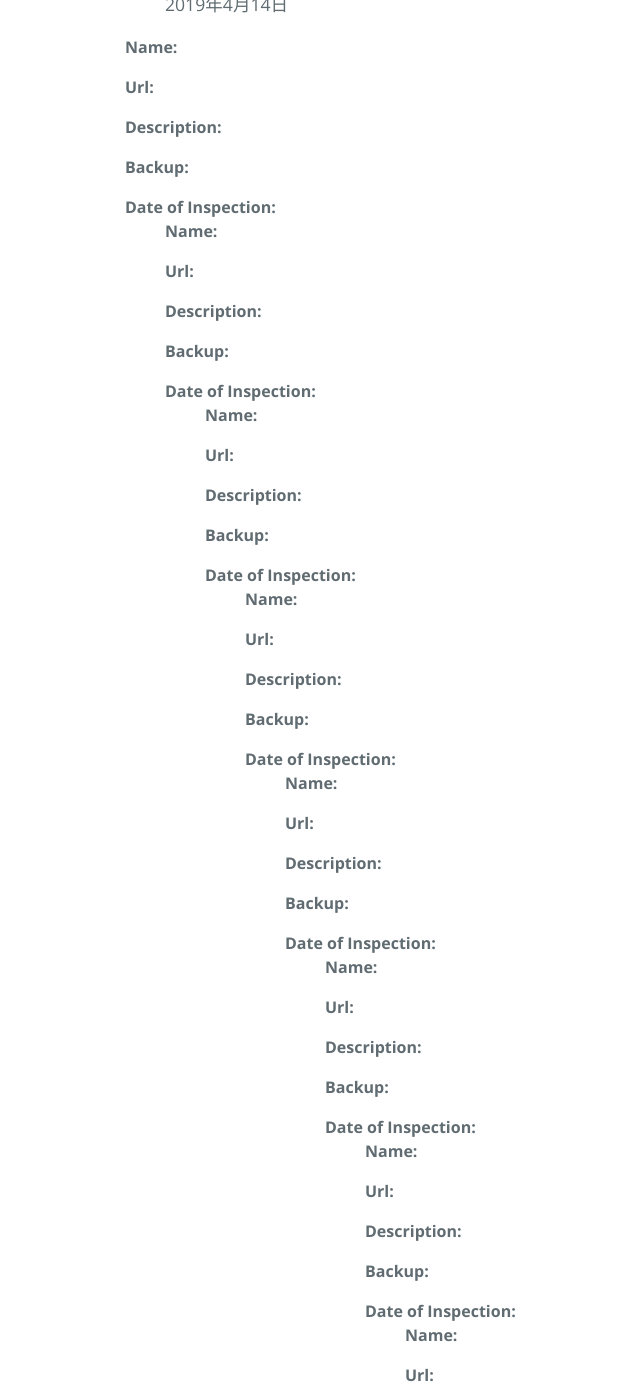
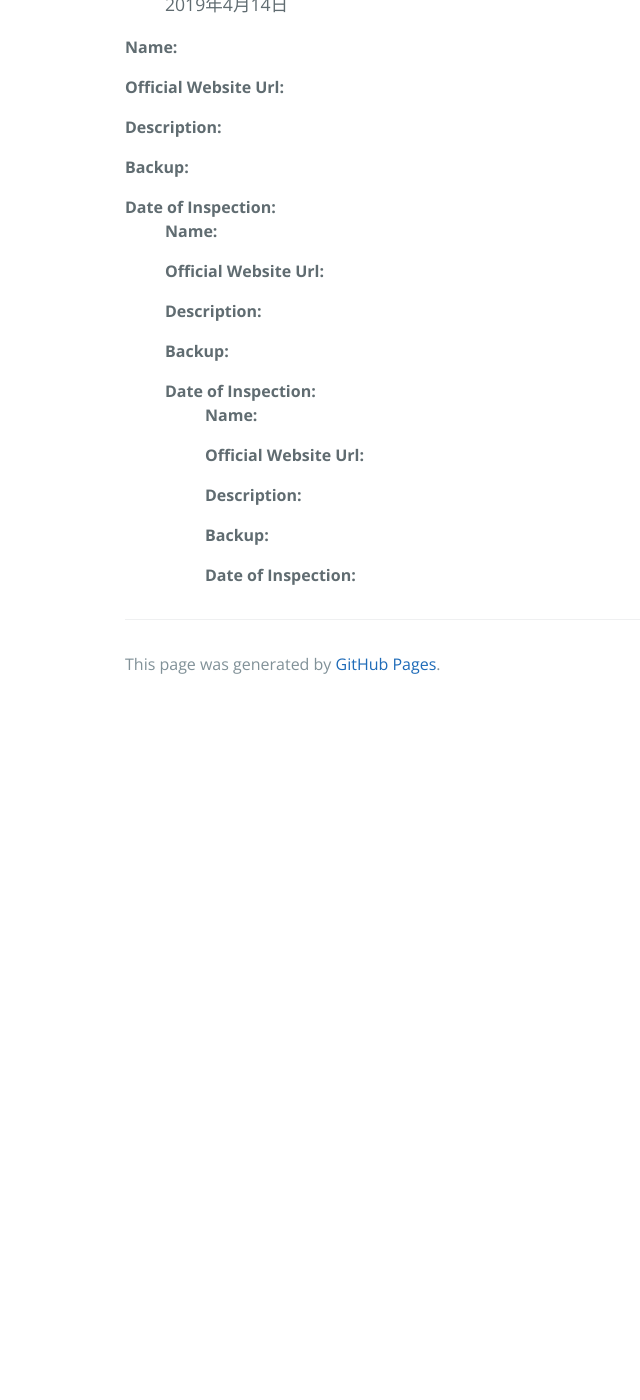
Before and after one commit to arthasxkyang/arthasxkyang.github.io, a Jekyll site: the page built from toolslist.md, in a window 1280 px wide and 1400 px high, scrolled down 4360 px. Shown: the whole window, without its empty margins (99-739 px from the left). Built offline with Jekyll 4.4.1, drawn with Linux system fonts in a browser that asks for light colours; after the commit the page ends 5068 px from its top, so only the background shows below that; some of the changed text lies outside the part shown.

Commit message:
Update toolslist.md

```diff
--- a/toolslist.md
+++ b/toolslist.md
@@ -9,7 +9,7 @@ Description: 备忘目录
 <dl>
 <dt>Name:</dt>
 <dd>Everything</dd>
-<dt>Url:</dt>
+<dt>Official Website Url:</dt>
 <dd>https://www.voidtools.com/zh-cn/</dd>
 <dt>Description:</dt>
 <dd>本地文件搜索；检索；查找</dd>
@@ -19,206 +19,100 @@ Description: 备忘目录
 <dd>2019年4月14日</dd>
 </dl>
 
+
 <dl><dt>Name:</dt><dd>BubbleUPnP
-</dd><dt>Url:</dt><dd>https://www.bubblesoftapps.com/
+</dd><dt>Official Website Url:</dt><dd>https://www.bubblesoftapps.com/
 </dd><dt>Description:</dt><dd>用来连接UPnP/DLNA Media Servers的付费软件
 </dd><dt>Backup:</dt><dd>无
 </dd><dt>Date of Inspection:</dt><dd>2019年4月14日</dd></dl>
 
+
 <dl><dt>Name:</dt><dd>JJDown
-</dd><dt>Url:</dt><dd https://www.jijidown.com/
+</dd><dt>Official Website Url:</dt><dd https://www.jijidown.com/
 </dd><dt>Description:</dt><dd>下载b站视频；唧唧下载器
 </dd><dt>Backup:</dt><dd>无
 </dd><dt>Date of Inspection:</dt><dd>2019年4月14日</dd></dl>
 
+
 <dl><dt>Name:</dt><dd>NCM Dump
-</dd><dt>Url:</dt><dd>https://github.com/NoColor2/ncmdump
+</dd><dt>Official Website Url:</dt><dd>https://github.com/NoColor2/ncmdump
 </dd><dt>Description:</dt><dd>网易云ncm格式转换
 </dd><dt>Backup:</dt><dd>Forked，https://github.com/arthasxkyang/ncmdump
 </dd><dt>Date of Inspection:</dt><dd>2019年4月14日</dd></dl>
 
+
 <dl><dt>Name:</dt><dd>ArcTime
-</dd><dt>Url:</dt><dd>https://arctime.org/
+</dd><dt>Official Website Url:</dt><dd>https://arctime.org/
 </dd><dt>Description:</dt><dd>跨平台字幕软件
 </dd><dt>Backup:</dt><dd>无
 </dd><dt>Date of Inspection:</dt><dd>2019年4月14日</dd></dl>
 
+
 <dl><dt>Name:</dt><dd>FolderSizePortable
-</dd><dt>Url:</dt><dd>https://www.mindgems.com/products/Folder-Size/Folder-Size-Download.htm
+</dd><dt>Official Website Url:</dt><dd>https://www.mindgems.com/products/Folder-Size/Folder-Size-Download.htm
 </dd><dt>Description:</dt><dd>文件夹大小分析工具；硬盘占用分析
 </dd><dt>Backup:</dt><dd>无
 </dd><dt>Date of Inspection:</dt><dd>2019年4月14日</dd></dl>
 
+
 <dl><dt>Name:</dt><dd>HWMonitorPro
-</dd><dt>Url:</dt><dd>https://www.cpuid.com/softwares/hwmonitor-pro.html
+</dd><dt>Official Website Url:</dt><dd>https://www.cpuid.com/softwares/hwmonitor-pro.html
 </dd><dt>Description:</dt><dd>硬件温度检测；温度监测；温度监控；付费软件
 </dd><dt>Backup:</dt><dd>无
 </dd><dt>Date of Inspection:</dt><dd>2019年4月14日</dd></dl>
 
+
 <dl><dt>Name:</dt><dd>Msi Afterburner
-</dd><dt>Url:</dt><dd>-
+</dd><dt>Official Website Url:</dt><dd>-
 </dd><dt>Description:</dt><dd>显卡超频；一键超频；软超；显卡监控
 </dd><dt>Backup:</dt><dd>无
 </dd><dt>Date of Inspection:</dt><dd>2019年4月14日</dd></dl>
 
+
 <dl><dt>Name:</dt><dd> IDM
-</dd><dt>Url:</dt><dd>-
+</dd><dt>Official Website Url:</dt><dd>-
 </dd><dt>Description:</dt><dd>多线程下载器
 </dd><dt>Backup:</dt><dd>2019-4-14 165329.7z
 </dd><dt>Date of Inspection:</dt><dd>2019年4月14日</dd></dl>
 
+
 <dl><dt>Name:</dt><dd>360文件恢复
-</dd><dt>Url:</dt><dd>无
+</dd><dt>Official Website Url:</dt><dd>无
 </dd><dt>Description:</dt><dd>文件找回；误删恢复
 </dd><dt>Backup:</dt><dd>2019-4-14 165514.7z
 </dd><dt>Date of Inspection:</dt><dd>2019年4月14日</dd></dl>
 
+
 <dl><dt>Name:</dt><dd>化学方程式计算助手
-</dd><dt>Url:</dt><dd>无
+</dd><dt>Official Website Url:</dt><dd>无
 </dd><dt>Description:</dt><dd>化学方程式计算助手；配平；元素；化学式
 </dd><dt>Backup:</dt><dd>2019-4-14 165656.7z
 </dd><dt>Date of Inspection:</dt><dd>2019年4月14日</dd></dl>
 
+
 <dl><dt>Name:</dt><dd>Cheat Engine
-</dd><dt>Url:</dt><dd>https://cheatengine.org/
+</dd><dt>Official Website Url:</dt><dd>https://cheatengine.org/
 </dd><dt>Description:</dt><dd>内存修改器；游戏作弊器
 </dd><dt>Backup:</dt><dd>无
 </dd><dt>Date of Inspection:</dt><dd>2019年4月14日</dd></dl>
 
-<dl><dt>Name:</dt><dd>
-</dd><dt>Url:</dt><dd>
-</dd><dt>Description:</dt><dd>
-</dd><dt>Backup:</dt><dd>
-</dd><dt>Date of Inspection:</dt><dd>
 
 <dl><dt>Name:</dt><dd>
-</dd><dt>Url:</dt><dd>
-</dd><dt>Description:</dt><dd>
-</dd><dt>Backup:</dt><dd>
-</dd><dt>Date of Inspection:</dt><dd>
-
-<dl><dt>Name:</dt><dd>
-</dd><dt>Url:</dt><dd>
-</dd><dt>Description:</dt><dd>
-</dd><dt>Backup:</dt><dd>
-</dd><dt>Date of Inspection:</dt><dd>
-
-<dl><dt>Name:</dt><dd>
-</dd><dt>Url:</dt><dd>
-</dd><dt>Description:</dt><dd>
-</dd><dt>Backup:</dt><dd>
-</dd><dt>Date of Inspection:</dt><dd>
-
-<dl><dt>Name:</dt><dd>
-</dd><dt>Url:</dt><dd>
-</dd><dt>Description:</dt><dd>
-</dd><dt>Backup:</dt><dd>
-</dd><dt>Date of Inspection:</dt><dd>
-
-<dl><dt>Name:</dt><dd>
-</dd><dt>Url:</dt><dd>
-</dd><dt>Description:</dt><dd>
-</dd><dt>Backup:</dt><dd>
-</dd><dt>Date of Inspection:</dt><dd>
-
-<dl><dt>Name:</dt><dd>
-</dd><dt>Url:</dt><dd>
-</dd><dt>Description:</dt><dd>
-</dd><dt>Backup:</dt><dd>
-</dd><dt>Date of Inspection:</dt><dd>
-
-<dl><dt>Name:</dt><dd>
-</dd><dt>Url:</dt><dd>
-</dd><dt>Description:</dt><dd>
-</dd><dt>Backup:</dt><dd>
-</dd><dt>Date of Inspection:</dt><dd>
-
-<dl><dt>Name:</dt><dd>
-</dd><dt>Url:</dt><dd>
-</dd><dt>Description:</dt><dd>
-</dd><dt>Backup:</dt><dd>
-</dd><dt>Date of Inspection:</dt><dd>
-
-<dl><dt>Name:</dt><dd>
-</dd><dt>Url:</dt><dd>
-</dd><dt>Description:</dt><dd>
-</dd><dt>Backup:</dt><dd>
-</dd><dt>Date of Inspection:</dt><dd>
-
-<dl><dt>Name:</dt><dd>
-</dd><dt>Url:</dt><dd>
-</dd><dt>Description:</dt><dd>
-</dd><dt>Backup:</dt><dd>
-</dd><dt>Date of Inspection:</dt><dd>
-
-<dl><dt>Name:</dt><dd>
-</dd><dt>Url:</dt><dd>
-</dd><dt>Description:</dt><dd>
-</dd><dt>Backup:</dt><dd>
-</dd><dt>Date of Inspection:</dt><dd>
-
-<dl><dt>Name:</dt><dd>
-</dd><dt>Url:</dt><dd>
-</dd><dt>Description:</dt><dd>
-</dd><dt>Backup:</dt><dd>
-</dd><dt>Date of Inspection:</dt><dd>
-
-<dl><dt>Name:</dt><dd>
-</dd><dt>Url:</dt><dd>
-</dd><dt>Description:</dt><dd>
-</dd><dt>Backup:</dt><dd>
-</dd><dt>Date of Inspection:</dt><dd>
-
-<dl><dt>Name:</dt><dd>
-</dd><dt>Url:</dt><dd>
-</dd><dt>Description:</dt><dd>
-</dd><dt>Backup:</dt><dd>
-</dd><dt>Date of Inspection:</dt><dd>
-
-<dl><dt>Name:</dt><dd>
-</dd><dt>Url:</dt><dd>
+</dd><dt>Official Website Url:</dt><dd>
 </dd><dt>Description:</dt><dd>
 </dd><dt>Backup:</dt><dd>
 </dd><dt>Date of Inspection:</dt><dd>
 
 
 <dl><dt>Name:</dt><dd>
-</dd><dt>Url:</dt><dd>
+</dd><dt>Official Website Url:</dt><dd>
 </dd><dt>Description:</dt><dd>
 </dd><dt>Backup:</dt><dd>
 </dd><dt>Date of Inspection:</dt><dd>
 
 
 <dl><dt>Name:</dt><dd>
-</dd><dt>Url:</dt><dd>
+</dd><dt>Official Website Url:</dt><dd>
 </dd><dt>Description:</dt><dd>
 </dd><dt>Backup:</dt><dd>
 </dd><dt>Date of Inspection:</dt><dd>
-
-
-<dl><dt>Name:</dt><dd>
-</dd><dt>Url:</dt><dd>
-</dd><dt>Description:</dt><dd>
-</dd><dt>Backup:</dt><dd>
-</dd><dt>Date of Inspection:</dt><dd>
-
-
-<dl><dt>Name:</dt><dd>
-</dd><dt>Url:</dt><dd>
-</dd><dt>Description:</dt><dd>
-</dd><dt>Backup:</dt><dd>
-</dd><dt>Date of Inspection:</dt><dd>
-
-
-<dl><dt>Name:</dt><dd>
-</dd><dt>Url:</dt><dd>
-</dd><dt>Description:</dt><dd>
-</dd><dt>Backup:</dt><dd>
-</dd><dt>Date of Inspection:</dt><dd>
-
-
-<dl><dt>Name:</dt><dd>
-</dd><dt>Url:</dt><dd>
-</dd><dt>Description:</dt><dd>
-</dd><dt>Backup:</dt><dd>
-</dd><dt>Date of Inspection:</dt><dd>
```
